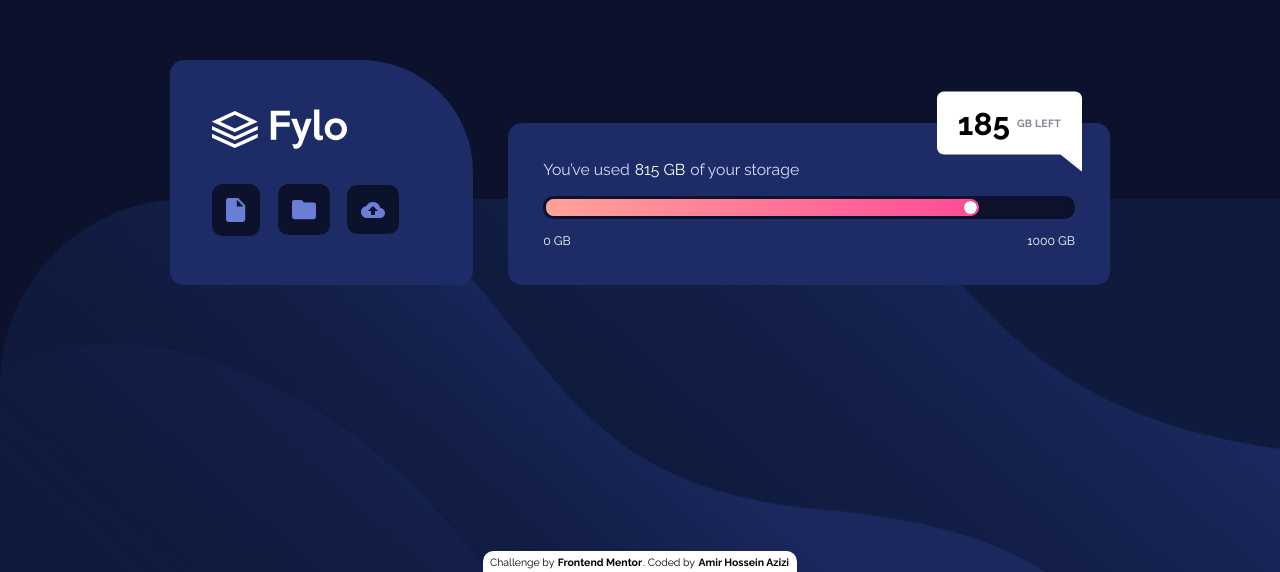
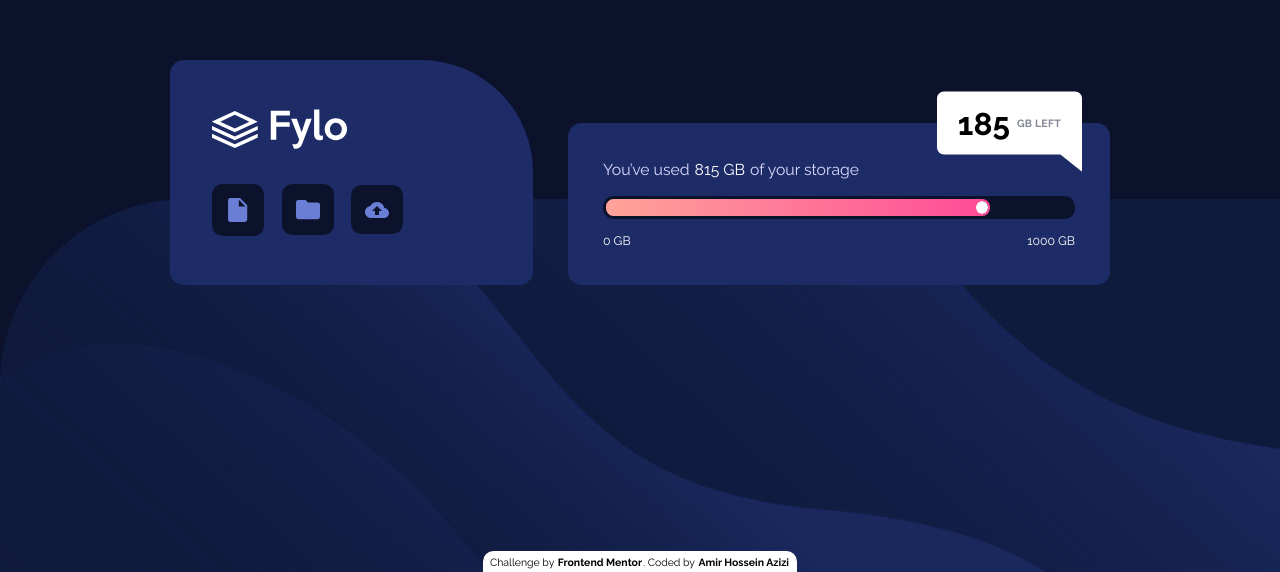
Before and after one commit to amirhazizi/fylo-data-storage-component, a website: page index.html in a window 1280 px wide. Shown: the part 228-800 px from the top of the page. Drawn offline with Linux system fonts and the light colour scheme.

Commit message:
hover effect

```diff
--- a/css/input.css
+++ b/css/input.css
@@ -46,9 +46,9 @@ main {
     border-radius: 1rem 8rem 1rem 1rem;
 }
 
-/* .document-btn {
-    padding: 1rem;
-} */
+.document-btn {
+    padding: 1rem 1.15rem;
+}
 
 .folder-btn {
 
--- a/index.html
+++ b/index.html
@@ -23,17 +23,21 @@
   </head>
   <body class="min-h-screen grid place-items-center">
     <main
-      class="text-white space-y-5 lg:flex lg:space-x-10 lg:justify-between lg:items-end"
+      class="text-white space-y-5 md:flex md:space-x-10 md:space-y-0 md:justify-between md:items-end"
     >
       <!-- upload content -->
-      <div class="upload p-14 px-12 bg-cl_DarkBlue space-y-10 lg:w-1/3">
+      <div
+        class="upload p-14 px-12 bg-cl_DarkBlue space-y-10 md:w-1/2 lg:w-2/5"
+      >
         <!-- logo -->
         <img src="./images/logo.svg" alt="" />
         <!-- icons -->
         <ul class="flex space-x-5 items-center">
           <!-- document icon -->
           <li>
-            <button class="document-btn bg-cl_VeryDarkBlue rounded-xl p-4">
+            <button
+              class="document-btn bg-cl_VeryDarkBlue rounded-xl p-4 transition-all hover:bg-opacity-50"
+            >
               <img src="./images/icon-document.svg" alt="" />
             </button>
           </li>
@@ -41,7 +45,9 @@
 
           <!-- folder icon -->
           <li>
-            <button class="folder-btn bg-cl_VeryDarkBlue rounded-xl p-4">
+            <button
+              class="folder-btn bg-cl_VeryDarkBlue rounded-xl p-4 transition-all hover:bg-opacity-50"
+            >
               <img src="./images/icon-folder.svg" alt="" />
             </button>
           </li>
@@ -49,7 +55,9 @@
 
           <!-- upload icon -->
           <li>
-            <button class="upload-btn bg-cl_VeryDarkBlue rounded-xl">
+            <button
+              class="upload-btn bg-cl_VeryDarkBlue rounded-xl transition-all hover:bg-opacity-50"
+            >
               <img src="./images/icon-upload.svg" alt="" />
             </button>
           </li>
@@ -58,7 +66,7 @@
       </div>
       <!-- result -->
       <div
-        class="relative pb-12 pt-8 px-12 bg-cl_DarkBlue rounded-2xl text-cl_PaleBlue lg:w-2/3 md:p-10"
+        class="relative pb-12 pt-8 px-12 bg-cl_DarkBlue rounded-2xl text-cl_PaleBlue md:w-1/2 lg:w-3/5 md:p-10"
       >
         <!-- text -->
         <p class="text-md text-center mb-4 lg:text-left lg:text-lg">
```
Also changed, not shown: css/styles.css.
